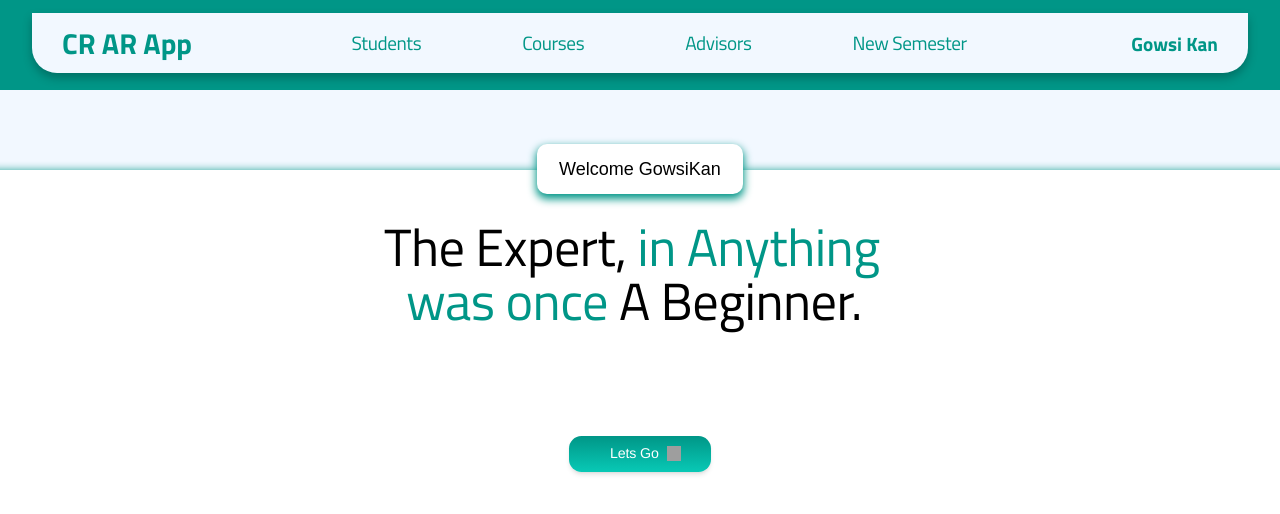
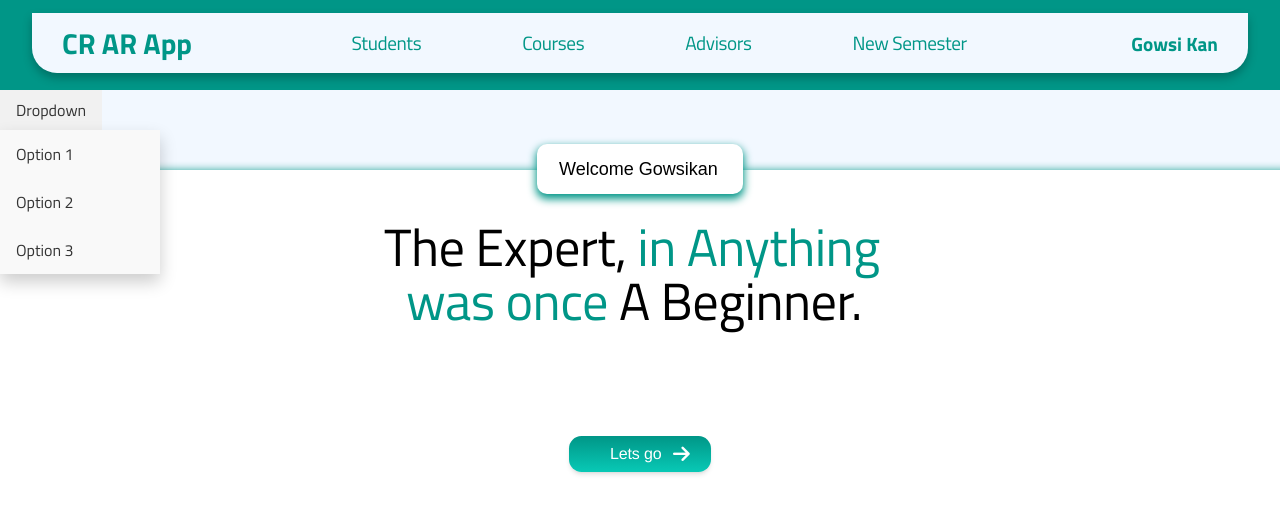
Before and after one commit to DilushanG/SoftwareEngineeringProject-CR-ARApp, a React (Create React App) app in the folder cr-ar-app/: page / in a window 1280 px wide. Shown: the top 514 px of the page. Built offline with nearby package versions, Linux system fonts and the light colour scheme; grey boxes are pictures that could not be loaded.

Commit message:
Lets go changes and Dropdown box

```diff
--- a/cr-ar-app/public/index.html
+++ b/cr-ar-app/public/index.html
@@ -25,6 +25,7 @@
       Learn how to configure a non-root public URL by running `npm run build`.
     -->
     <title>React App</title>
+    <link rel="stylesheet" href="https://cdnjs.cloudflare.com/ajax/libs/font-awesome/6.4.0/css/all.min.css" integrity="sha512-iecdLmaskl7CVkqkXNQ/ZH/XLlvWZOJyj7Yy7tcenmpD1ypASozpmT/E0iPtmFIB46ZmdtAc9eNBvH0H/ZpiBw==" crossorigin="anonymous" referrerpolicy="no-referrer" />
   </head>
   <body>
     <noscript>You need to enable JavaScript to run this app.</noscript>
--- /dev/null
+++ b/cr-ar-app/src/Components/DropDownYear.js
@@ -0,0 +1,20 @@
+import React from "react";
+import "../Styles/DropDown.css";
+
+function DropDownYear() {
+
+    return (
+    <div className="dropdown-container">
+      <button className="dropdown-button">
+        Dropdown
+      </button>
+        <div className="dropdown-menu">
+          <a href="#">Option 1</a>
+          <a href="#">Option 2</a>
+          <a href="#">Option 3</a>
+        </div>
+    </div>
+    );
+}
+
+export default DropDownYear;
--- a/cr-ar-app/src/Components/Home.js
+++ b/cr-ar-app/src/Components/Home.js
@@ -1,10 +1,11 @@
 import "../Styles/HomeStyles.css";
 import "../Images/arrow.png";
+import DropDownYear from "./DropDownYear";
 
 function Home() {
-    return (<>
+    return (
     <div className="home">
-        <div className="front">
+      <div className="front">
         <div className="box">
           <div className="h-wrapper">
             <div className="h">
@@ -21,21 +22,22 @@ function Home() {
               </div>
             </div>
           </div>
+        </div>
       </div>
-      </div>
+      <DropDownYear/>
       <div className="box">
       <div className="button-wrapper">
         <div className="button">
-          <a className="text-wrapper-3" href="/#">Lets Go</a>
-          <img className="arrow" alt="arrow" src="../Images/arrow.png"/>
+          <a className="text-wrapper-3" href="/#">Lets go</a>
+          <i class="fa fa-arrow-right"></i>
         </div>
       </div>
-    </div>
+      </div>
         <div className="topBox">
-            Welcome GowsiKan
+            Welcome Gowsikan
         </div>
     </div>
-    </>);
+    );
 }
 
 export default Home;
--- /dev/null
+++ b/cr-ar-app/src/Styles/DropDown.css
@@ -0,0 +1,37 @@
+.dropdown-container {
+    position: relative;
+    display: inline-block;
+  }
+
+  .dropdown-button {
+    background-color: #f1f1f1;
+    border: none;
+    color: #333;
+    padding: 8px 16px;
+    text-align: center;
+    text-decoration: none;
+    display: inline-block;
+    font-size: 16px;
+    cursor: pointer;
+  }
+
+  .dropdown-menu {
+    position: absolute;
+    top: 100%;
+    left: 0;
+    background-color: #f9f9f9;
+    min-width: 160px;
+    box-shadow: 0px 8px 16px 0px rgba(0, 0, 0, 0.2);
+    z-index: 1;
+  }
+
+  .dropdown-menu a {
+    color: #333;
+    padding: 12px 16px;
+    text-decoration: none;
+    display: block;
+  }
+
+  .dropdown-menu a:hover {
+    background-color: #ddd;
+  }
--- a/cr-ar-app/src/Styles/HomeStyles.css
+++ b/cr-ar-app/src/Styles/HomeStyles.css
@@ -130,7 +130,7 @@
   .box .text-wrapper-3 {
     color: #ffffff;
     font-family: "Inter-Medium", Helvetica;
-    font-size: 14.2px;
+    font-size: 16px;
     font-weight: 500;
     height: 21px;
     left: 41px;
@@ -138,7 +138,7 @@
     line-height: 20.4px;
     position: absolute;
     text-align: center;
-    top: 7px;
+    top: 8px;
     white-space: nowrap;
     text-decoration: none;
   }
@@ -175,3 +175,10 @@
     border-radius: 12.44px;
     background: var(--new-green, linear-gradient(135deg, #009687 0%, #08C9B6 100%));
   }
+
+  .fa-arrow-right{
+    color: white;
+    margin-left: 6.5rem;
+    font-size: 1.2rem;
+    margin-top: 0.5rem;
+  }
```
